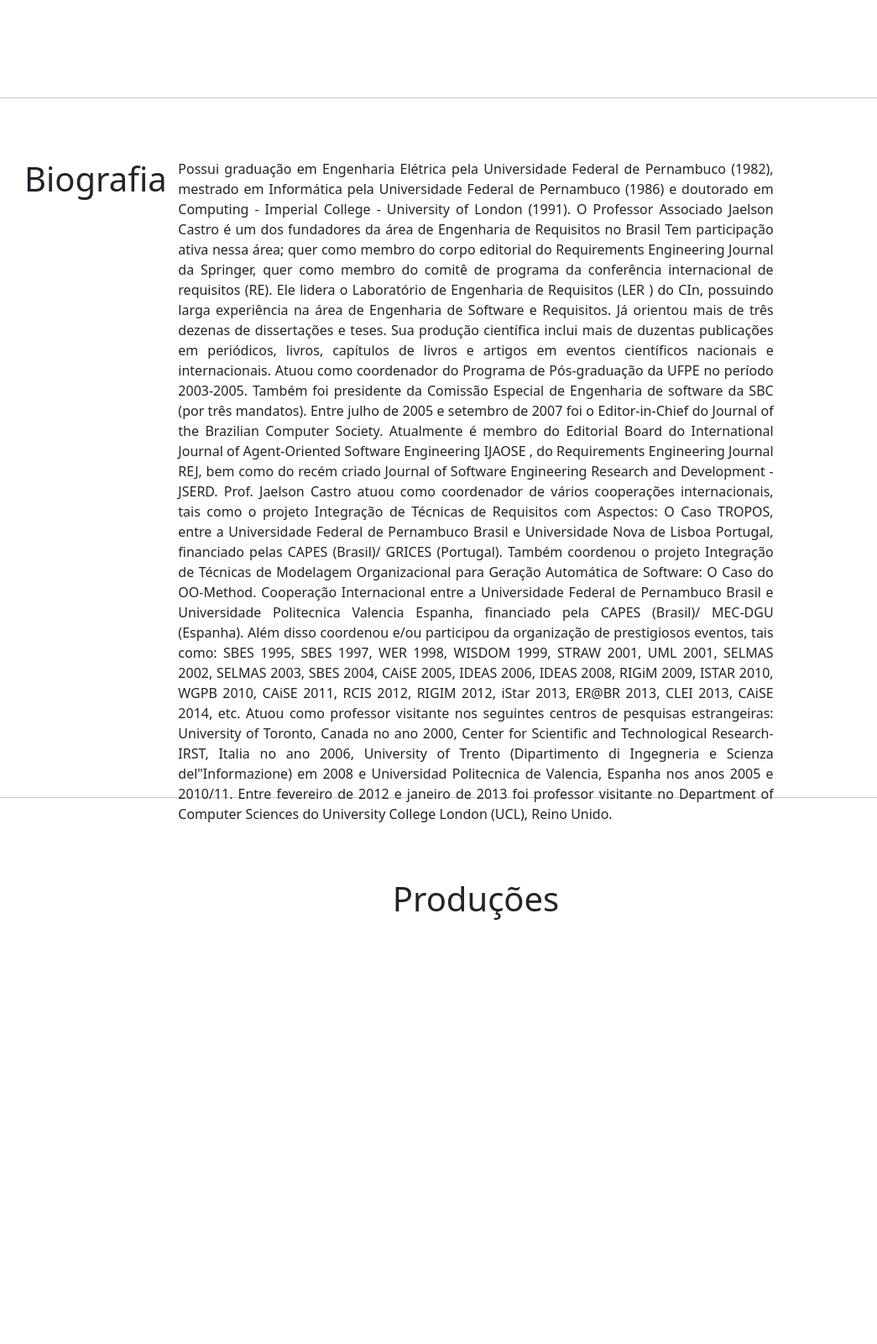
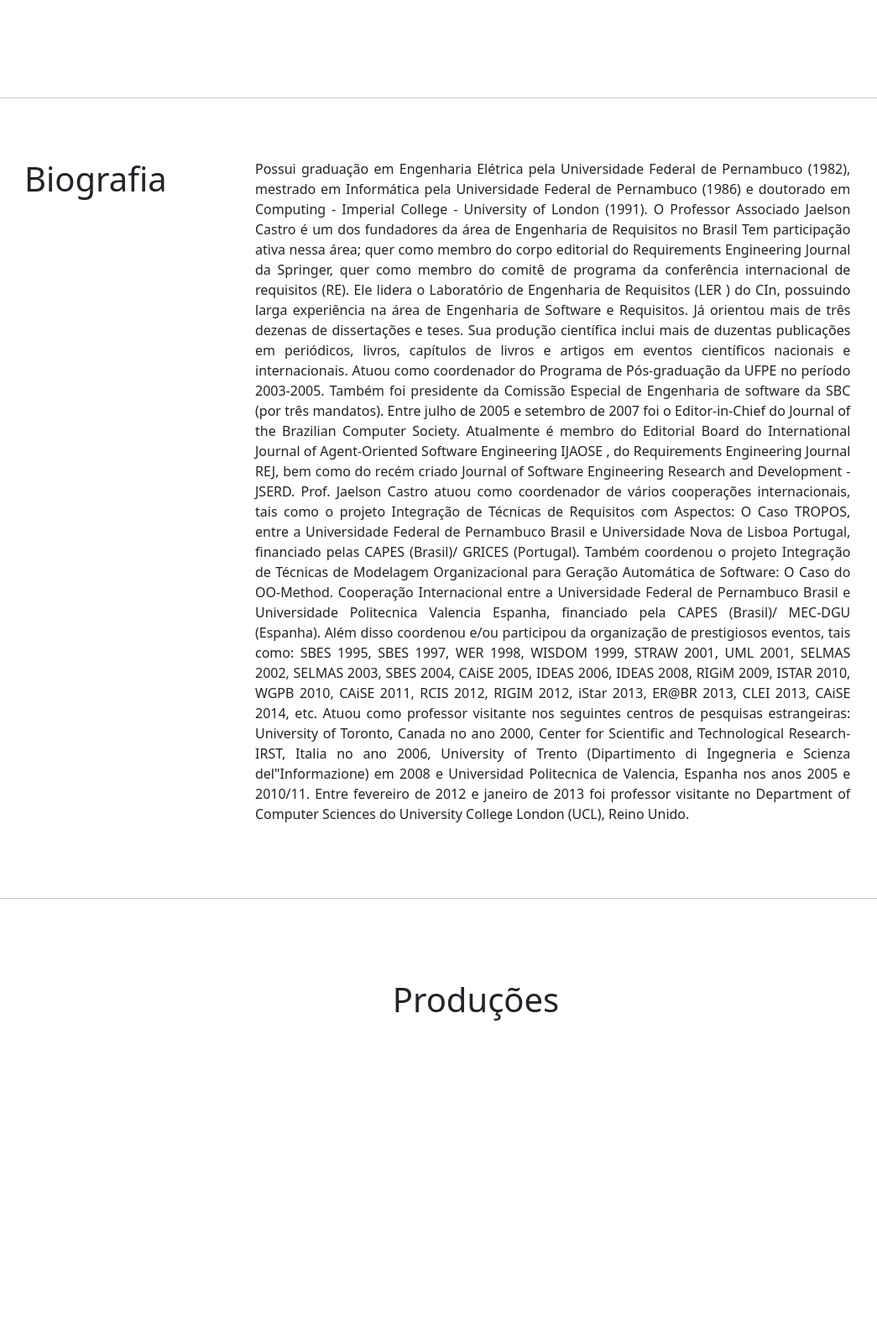
Before and after one commit to MaelSantos/jbc, a plain HTML site: page index.html in a window 1280 px wide. Shown: the part 700-2300 px from the top of the page at 84% size, without its empty margins (73-1118 px from the left). Drawn offline with nearby package versions, Linux system fonts and the light colour scheme.

Commit message:
responsivo

```diff
--- a/index.html
+++ b/index.html
@@ -15,13 +15,13 @@
     <title>Jaelson Castro</title>
 </head>
 
-<style>
+<!-- <style>
     section {
         display: flex;
-        width: 100vw;
-        height: 100vh;
+        min-width: 100vw;
+        min-height: 100vh;
     }
-</style>
+</style> -->
 
 <body>
 
@@ -52,7 +52,7 @@
         </div>
     </nav>
 
-    <section id="inicio">
+    <section id="inicio" class="min-vw-100 min-vh-100 d-flex">
         <div class="container">
             <div class="row py-lg-5 d-flex justify-content-between align-items-right p-2 mt-5 mx-auto">
 
@@ -117,11 +117,11 @@
 
     <hr>
 
-    <section id="biografia">
+    <section id="biografia" class="min-vw-100 min-vh-100 d-flex">
         <div class="container">
-            <div class="d-flex justify-content-center p-2">
+            <div class="d-flex justify-content-between p-2">
                 <div class="row py-lg-5 mx-auto">
-                    <div class="col col-md-2">
+                    <div class="col col-md-3">
                         <h1>Biografia</h1>
                     </div>
 
@@ -219,7 +219,7 @@
 
     <hr>
 
-    <section id="producoes">
+    <section id="producoes" class="min-vw-100 min-vh-100 d-flex">
         <div class="container">
             <div class="d-flex justify-content-center p-2 mt-4">
                 <div class="row py-lg-5 mx-auto">
@@ -231,7 +231,7 @@
 
     <hr>
 
-    <section id="contato">
+    <section id="contato" class="min-vw-100 min-vh-100 d-flex">
         <div class="container">
             <div class="d-flex justify-content-center align-items-center p-2 mt-4">
                 <div class="row py-lg-5 mx-auto">
```
Also changed, not shown: rolagem.js (+0 -8 lines).
